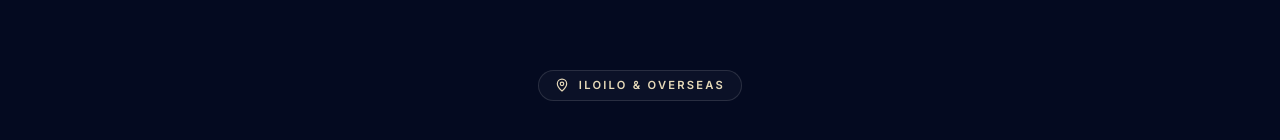
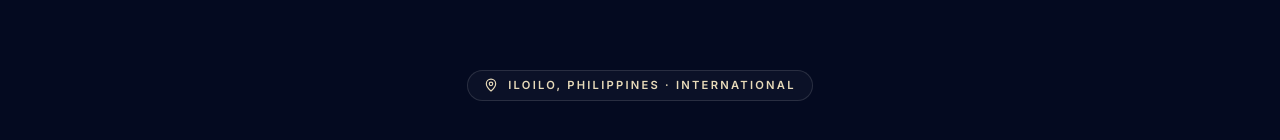
Before and after one commit to JustineSalinas/Nan-Builders, a Next.js app: page / in a window 1280 px wide. Shown: the part 123-263 px from the top of the page. Built offline with nearby package versions, Linux system fonts and the light colour scheme; no server answers.

Commit message:
redo home section

```diff
--- a/components/sections/home-hero.tsx
+++ b/components/sections/home-hero.tsx
@@ -34,7 +34,7 @@ export function HomeHero() {
         <div className="mx-auto flex max-w-3xl flex-col items-center">
           <span className="inline-flex items-center gap-2.5 rounded-full border border-white/12 bg-white/[0.03] px-4 py-1.5 text-[0.7rem] font-semibold uppercase tracking-[0.2em] text-brand-gold-200">
             <MapPin className="h-3.5 w-3.5 shrink-0" />
-            {site.address.province} & overseas
+            {site.address.province}, {site.address.country} · International
           </span>
 
           <h1 className="mt-8 text-balance text-5xl font-medium leading-[1.04] tracking-[-0.02em] sm:text-6xl lg:text-[4.25rem]">
```
